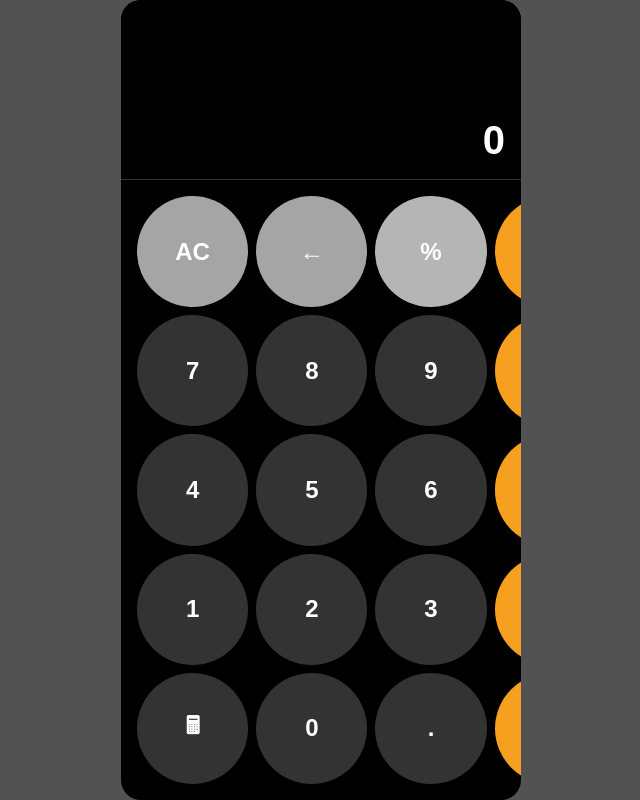
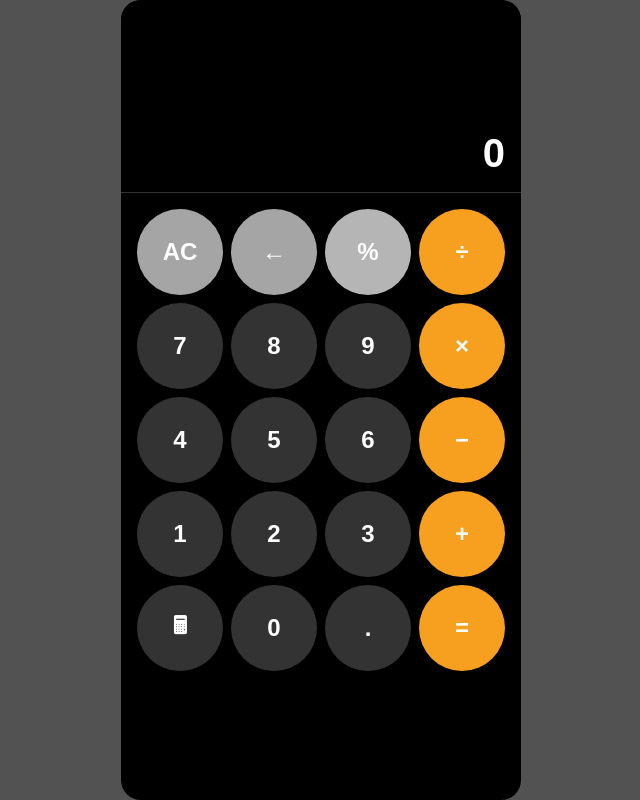
Before and after one commit to underscoreX4static/Calculatrice.js, a plain HTML site: page index.html in a window 1280 px wide. Shown: the whole page, without its empty margins (319-959 px from the left). Drawn offline with Linux system fonts and the light colour scheme.

Commit message:
Modification mineure css pour gerer les btn sur chrome

```diff
--- a/style.css
+++ b/style.css
@@ -12,6 +12,7 @@ body {
 .calculator {
     width: 50vw;
     max-width: 400px; /* Largeur maximale pour les grands écrans */
+
     aspect-ratio: 1 / 2; /* Proportion générale */
     background-color: #000;
     border-radius: 20px;
@@ -48,22 +49,26 @@ body {
     grid-template-columns: repeat(4, 1fr); /* Grille de 4 colonnes */
     gap: 0.5rem; /* Espacement entre les boutons */
     padding: 1rem;
-    height: 80%;
+    height: auto; /* Laisse le conteneur s'ajuster */
+    overflow: visible; /* Évite que des boutons soient coupés */
 }
 
 button {
     font-size: 1.5rem;
     font-weight: bold;
     border: none;
-    border-radius: 50%;
-    aspect-ratio: 1;
-    width: 100%;
+    border-radius: 50%; /* Boutons ronds */
+    width: 100%; /* Assure que les boutons occupent tout l'espace horizontal */
+    aspect-ratio: 1; /* Garantit un rapport largeur/hauteur de 1:1 */
+    /*height: auto;
+    max-width: 80px; /* Limite la taille pour éviter qu'ils ne soient trop gros */
     display: flex;
     justify-content: center;
     align-items: center;
     cursor: pointer;
     transition: background-color 0.2s ease, transform 0.1s ease;
-    color: #fff;
+    color: #fff; /* Couleur du texte */
+    background-color: #333; /* Couleur de fond par défaut */
 }
 
 /* Couleurs par type */
@@ -80,7 +85,8 @@ button {
 }
 
 .btn[data-type="operator"] {
-    background-color: #f79f1f; }
+    background-color: #f79f1f;
+}
 
 .btn[data-type="number"] {
     background-color: #333;
@@ -93,11 +99,10 @@ button {
 #percent {
     background-color: #a5a5a5;
     background-color: #b5b5b5;
+}
 
-}
 #percent:hover {
     background-color: #a5a5a5;
-
 }
 
 /* Couleurs de survol spécifiques */
```
